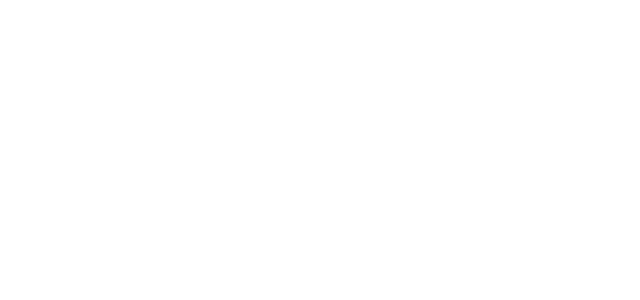
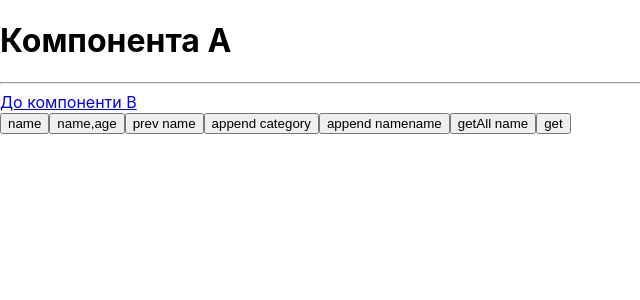
Before and after one commit to Filain/react-studying, a React (Create React App) app: page /a in a window 1280 px wide. Shown: the top 300 px of the page, without its empty margins (0-640 px from the left). Built offline with nearby package versions, Linux system fonts and the light colour scheme.

Commit message:
useSearchParams

```diff
--- a/package.json
+++ b/package.json
@@ -12,6 +12,7 @@
     "@types/react-dom": "^18.3.0",
     "react": "^18.3.1",
     "react-dom": "^18.3.1",
+    "react-router-dom": "^6.23.1",
     "react-scripts": "5.0.1",
     "typescript": "^4.9.5",
     "web-vitals": "^2.1.4"
--- a/src/App.tsx
+++ /dev/null
@@ -1,35 +0,0 @@
-import {FC, PropsWithChildren} from "react";
-
-interface IProps extends PropsWithChildren {
-
-}
-
-const App: FC<IProps> = () => {
-    return (
-        <div>
-          {/*          1 ) npx create-react-app . --template typescript - створить проект  в пустому*/}
-          {/*          2) .gitignore додаємо .idea*/}
-          {/*          3) Видаляємо:*/}
-          {/*                        src/App.css*/}
-          {/*                        src/App.test.tsx*/}
-          {/*                        src/index.css - тут під вопросом, але видаляємо*/}
-          {/*                        src/logo.svg*/}
-          {/*                        src/reportWebVitals.ts*/}
-          {/*                        src/setupTests.ts*/}
-          {/*          4) src/index.tsx*/}
-          {/*                 root.render(<App/>);*/}
-          {/*          5) src/App.tsx*/}
-          {/*                       const App = () => {*/}
-          {/*                       return (*/}
-          {/*                       <div>*/}
-          {/*                       App*/}
-          {/*                       </div>*/}
-          {/*                        );*/}
-          {/*        };*/}
-          {/*          export {App};*/}
-          {/*          7) tsconfig.json-> "strictNullChecks": false*/}
-        </div>
-    );
-};
-
-export {App};
--- /dev/null
+++ b/src/Component/A.tsx
@@ -0,0 +1,113 @@
+import {FC, PropsWithChildren, useState} from "react";
+import {Link, useSearchParams} from "react-router-dom";
+
+interface IProps extends PropsWithChildren {
+
+}
+
+/*
+1)      npm install react-router-dom
+2)      налаштувати роутер
+
+
+useSearchParams     - Хук для отримання та зміни параметрів запиту.
+Імпорт хуків 	    - import { useSearchParams } from 'react-router-dom';
+Читання параметрів 	- const [searchParams, setSearchParams] = useSearchParams();
+Отримання значень 	- const par= searchParams.get('query'); // Отримати значення 'query'
+Зміна параметрів 	- setSearchParams({ query: 'нове значення' });
+prev	            - дозволяє оновлювати параметри запиту на основі попередніх значень. У цьому випадку prev допомагає забезпечити коректну роботу з поточними параметрами.
+
+setSearchParams(prev => {
+    params.set('query', query); // Заміна значення параметра 'query'
+    return params;};
+
+setSearchParams(prev => {
+    params.append('category', 'newCategory'); // Додавання нового значення до параметра 'category'
+    return params; };
+const query = searchParams.get('query') || '';  //Отримати значення 'query
+const categories = searchParams.getAll('category'); // повертає масив усіх значень параметра category
+
+npm install react-router-dom
+*/
+
+const A: FC<IProps> = () => {
+    const [query, setQuery] = useSearchParams();
+
+ //  setQuery6 та setQuery7
+    const [queryPrint, setQueryPrint] = useState<string>('')
+    const [queryPrintMany, setQueryPrintMany] = useState<string[]>([''])
+    //  функції setQuery6 та setQuery7 викликаються під час фази рендерингу компонента, що означає,
+    //  що їх результати негайно відображаються кожен раз, коли компонент знову рендериться.
+    //  Це призводить до оновлення виводу кожного разу, коли змінюється стан компонента,
+    //  включаючи кожне натискання на кнопку. Треба useState
+
+
+    function setQuery1() {
+        setQuery({name: 'firstName'});
+    }
+
+    function setQuery2() {
+        setQuery({name: 'secondName', age: '20'});
+    }
+
+    // Заміна значення параметра 'name'
+    function setQuery3() {
+        setQuery(prev => {
+            query.set('name', 'thirdName'); // Заміна значення параметра 'query'
+            return query;
+        })
+    }
+
+    // Додавання нового значення до параметра 'category'
+    function setQuery4() {
+        setQuery(prev => {
+            query.append('category', 'newCategory');
+            return query;
+        })
+    }
+
+    function setQuery5() {
+        setQuery(prev => {
+            query.append('name', 'forthName');
+            return query;
+        })
+    }
+
+    // повертає масив усіх значень параметра category
+    function setQuery6() {
+        const categories = query.getAll('name');
+        console.log(categories)
+        return setQueryPrint(JSON.stringify(categories))
+    }
+
+    //Отримати значення 'query
+    function setQuery7() {
+        const nameFromQuery = query.get('name') || ''
+        console.log(nameFromQuery)
+        return setQueryPrint(nameFromQuery)
+    }
+    const newName = query.get('name');
+    const newAge = setQuery({age: '20'});
+
+
+    return (
+        <div>
+            <h1>Компонента А</h1>
+            <hr/>
+            <Link to={'/b'}>До компоненти B</Link>
+            <br/>
+            <button onClick={setQuery1}>name</button>
+            <button onClick={setQuery2}>name,age</button>
+            <button onClick={setQuery3}>prev name</button>
+            <button onClick={setQuery4}>append category</button>
+            <button onClick={setQuery5}>append namename</button>
+            <button onClick={setQuery6}>getAll name</button>
+            <button onClick={setQuery7}>get</button>
+            <br/>
+            <p>{queryPrint}</p>
+            <p>{queryPrintMany}</p>
+        </div>
+    );
+};
+
+export {A};
--- /dev/null
+++ b/src/Component/B.tsx
@@ -0,0 +1,18 @@
+import {FC, PropsWithChildren} from "react";
+import {Link, NavLink} from "react-router-dom";
+
+interface IProps extends PropsWithChildren {
+
+}
+
+const B: FC<IProps> = () => {
+    return (
+        <div>
+            <h1>Компонента В</h1>
+            <hr/>
+            <Link to={'/a'}>До компоненти A</Link>
+        </div>
+    );
+};
+
+export {B};
--- a/src/index.tsx
+++ b/src/index.tsx
@@ -1,13 +1,12 @@
 import React from 'react';
 import ReactDOM from 'react-dom/client';
 import './index.css';
-import {App} from "./App";
+import {RouterProvider} from "react-router-dom";
+import {router} from "./router";
 
 const root = ReactDOM.createRoot(
-  document.getElementById('root') as HTMLElement
+    document.getElementById('root') as HTMLElement
 );
 root.render(
-
-    <App />
-
+    <RouterProvider router={router}/>
 );
--- /dev/null
+++ b/src/layout/MainLayout.tsx
@@ -0,0 +1,16 @@
+import {FC, PropsWithChildren} from "react";
+import {Outlet} from "react-router-dom";
+
+interface IProps extends PropsWithChildren {
+
+}
+
+const MainLayout: FC<IProps> = () => {
+    return (
+        <div>
+            <Outlet/>
+        </div>
+    );
+};
+
+export {MainLayout};
--- /dev/null
+++ b/src/router.tsx
@@ -0,0 +1,18 @@
+// 1
+import {A} from "./Component/A";
+import {createBrowserRouter, Navigate} from "react-router-dom";
+import {MainLayout} from "./layout/MainLayout";
+import {B} from "./Component/B";
+
+const router=createBrowserRouter([
+    {
+        path: '', element: <MainLayout/>, children: [
+            {index: true, element: <Navigate to={'a'}/>},
+            {path: 'a', element: <A/>},
+            {path: 'b', element: <B/>},
+        ]
+    }
+]);
+export {
+    router
+}
```
Also changed, not shown: 1 other file (tests, documents, lock files or other folders).
